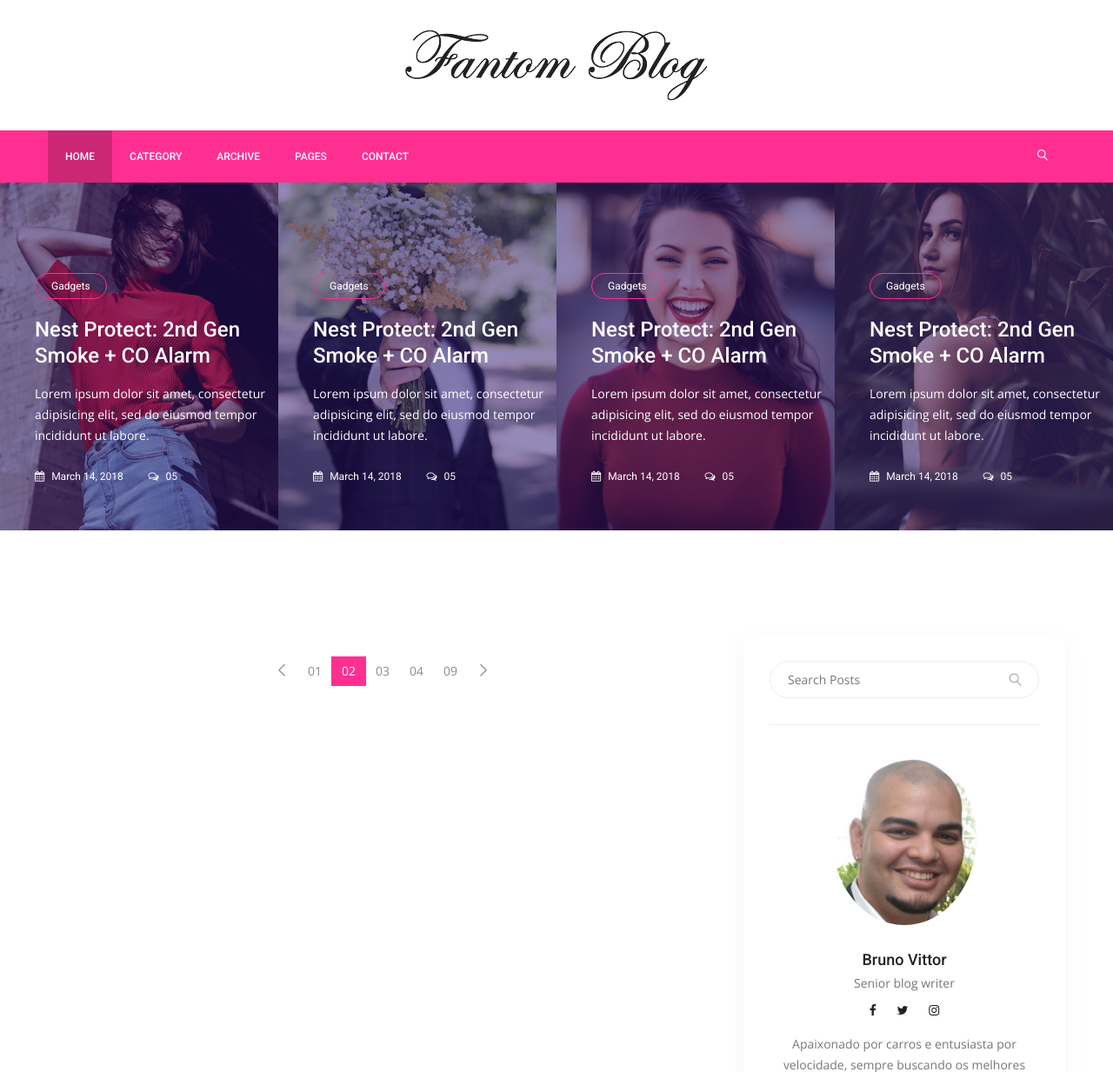
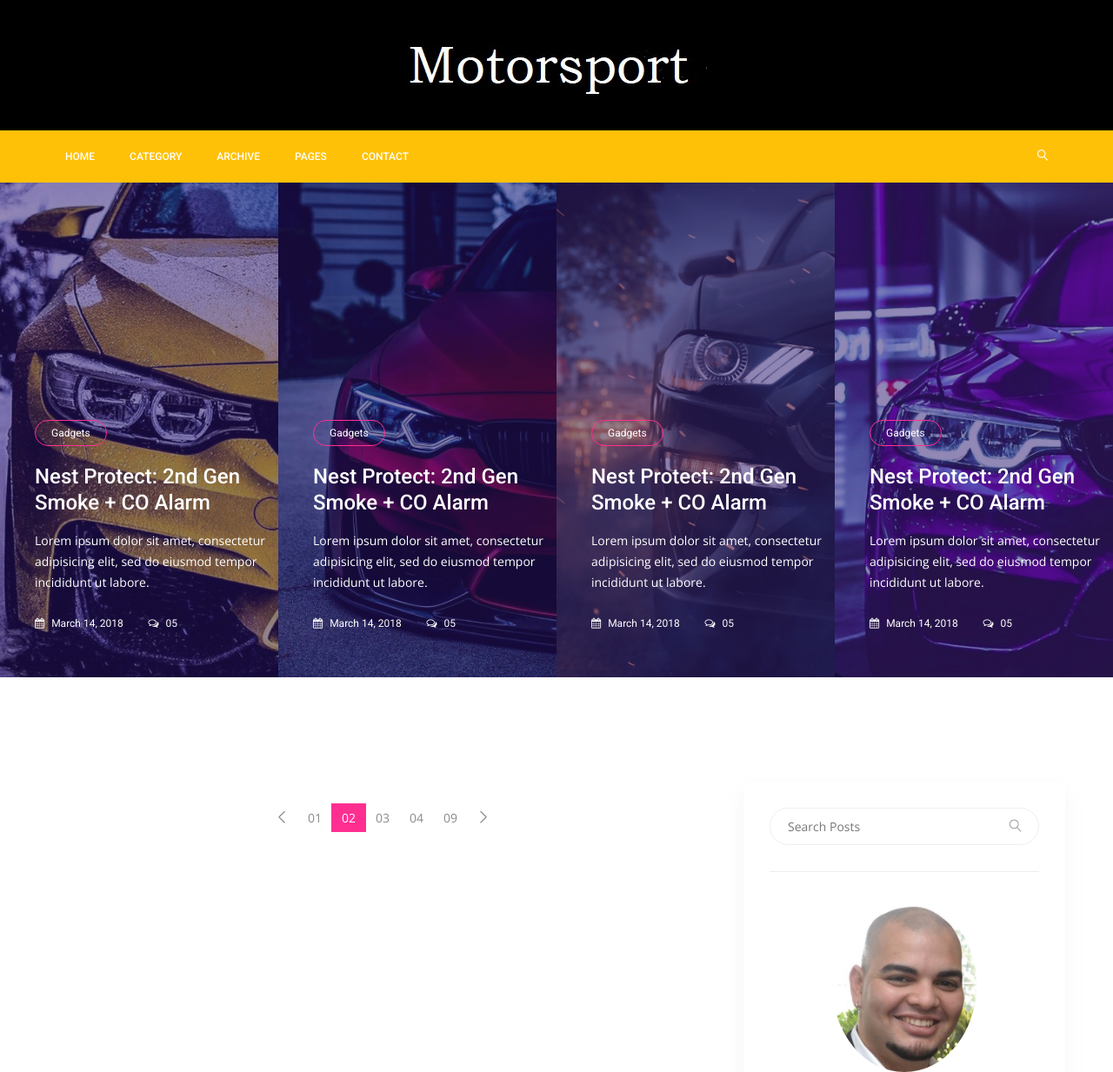
Before and after one commit to BrunoVittor/Django_Masterclass_motorsport_blog, a Django app: page / in a window 1280 px wide. Shown: the top 1233 px of the page at 87% size. Run offline with Django 4.2, Linux system fonts and the light colour scheme; data that the repository does not hold is empty; some libraries are stand-ins or nearby versions.

Commit message:
refactor site style

```diff
--- a/templates/base.html
+++ b/templates/base.html
@@ -26,13 +26,13 @@
 
 <!--================Header Menu Area =================-->
 <header class="header_area">
-	<div class="logo_part">
+	<div class="logo_part" style="background-color: black">
 		<div class="container">
-			<a class="logo" href="#"><img src="{% static 'img/logo.png' %}" alt=""></a>
+			<a class="logo" href="#"><img src="{% static 'img/logo2.jpg' %}" alt=""></a>
 		</div>
 	</div>
 	<div class="main_menu">
-		<nav class="navbar navbar-expand-lg navbar-light">
+		<nav class="navbar navbar-expand-lg navbar-light bg-warning" >
 			<div class="container">
 				<!-- Brand and toggle get grouped for better mobile display -->
 				<a class="navbar-brand logo_h" href="index.html"><img src="{% static 'img/logo.png' %}" alt=""></a>
@@ -45,7 +45,7 @@
 				<!-- Collect the nav links, forms, and other content for toggling -->
 				<div class="collapse navbar-collapse offset" id="navbarSupportedContent">
 					<ul class="nav navbar-nav menu_nav">
-						<li class="nav-item active"><a class="nav-link" href="index.html">Home</a></li>
+						<li class="nav-item"><a class="nav-link" href="index.html">Home</a></li>
 						<li class="nav-item"><a class="nav-link" href="category.html">Category</a></li>
 						<li class="nav-item"><a class="nav-link" href="archive.html">Archive</a></li>
 						<li class="nav-item submenu dropdown">
--- a/templates/posts/index.html
+++ b/templates/posts/index.html
@@ -8,7 +8,7 @@
 		<div class="item">
 			<div class="post_s_item">
 				<div class="post_img">
-					<img src="{% static 'img/post-slider/post-s-1.jpg' %}" alt="">
+					<img src="{% static 'img/post-slider/bmw.jpg' %}" alt="">
 				</div>
 				<div class="post_text">
 					<a class="cat" href="#">Gadgets</a>
@@ -24,7 +24,7 @@
 		<div class="item">
 			<div class="post_s_item">
 				<div class="post_img">
-					<img src="{% static 'img/post-slider/post-s-2.jpg' %}" alt="">
+					<img src="{% static 'img/post-slider/bmw2.jpg' %}" alt="">
 				</div>
 				<div class="post_text">
 					<a class="cat" href="#">Gadgets</a>
@@ -40,7 +40,7 @@
 		<div class="item">
 			<div class="post_s_item">
 				<div class="post_img">
-					<img src="{% static 'img/post-slider/post-s-3.jpg' %}" alt="">
+					<img src="{% static 'img/post-slider/mustang.jpg' %}" alt="">
 				</div>
 				<div class="post_text">
 					<a class="cat" href="#">Gadgets</a>
@@ -56,7 +56,7 @@
 		<div class="item">
 			<div class="post_s_item">
 				<div class="post_img">
-					<img src="{% static 'img/post-slider/post-s-4.jpg' %}" alt="">
+					<img src="{% static 'img/post-slider/bmw3.jpg' %}" alt="">
 				</div>
 				<div class="post_text">
 					<a class="cat" href="#">Gadgets</a>
@@ -86,7 +86,7 @@
 						</div>
 						<div class="blog_text">
 							<div class="blog_text_inner">
-								<a class="cat" href="#">Gadgets</a>
+								<a class="cat" href="#">sport</a>
 								<a href="{% url 'details' pk=post.pk slug=post.slug %}"><h4>{{ post.model_car }}</h4></a>
 								<p>{{ post.details_car | truncatechars:100 }}</p>
 								<div class="date">
```
Also changed, not shown: media/images/281639772_4674770655962142_6141961061648534052_n.jpg (added), media/images/a45amg.jpg (added), media/images/me01.jpg (added), posts/migrations/0002_auto_20220602_0942.py (added), static/img/logo2.jpg (added), static/img/post-slider/bmw.jpg (added), static/img/post-slider/bmw2.jpg (added), static/img/post-slider/bmw3.jpg (added), static/img/post-slider/mustang.jpg (added).
